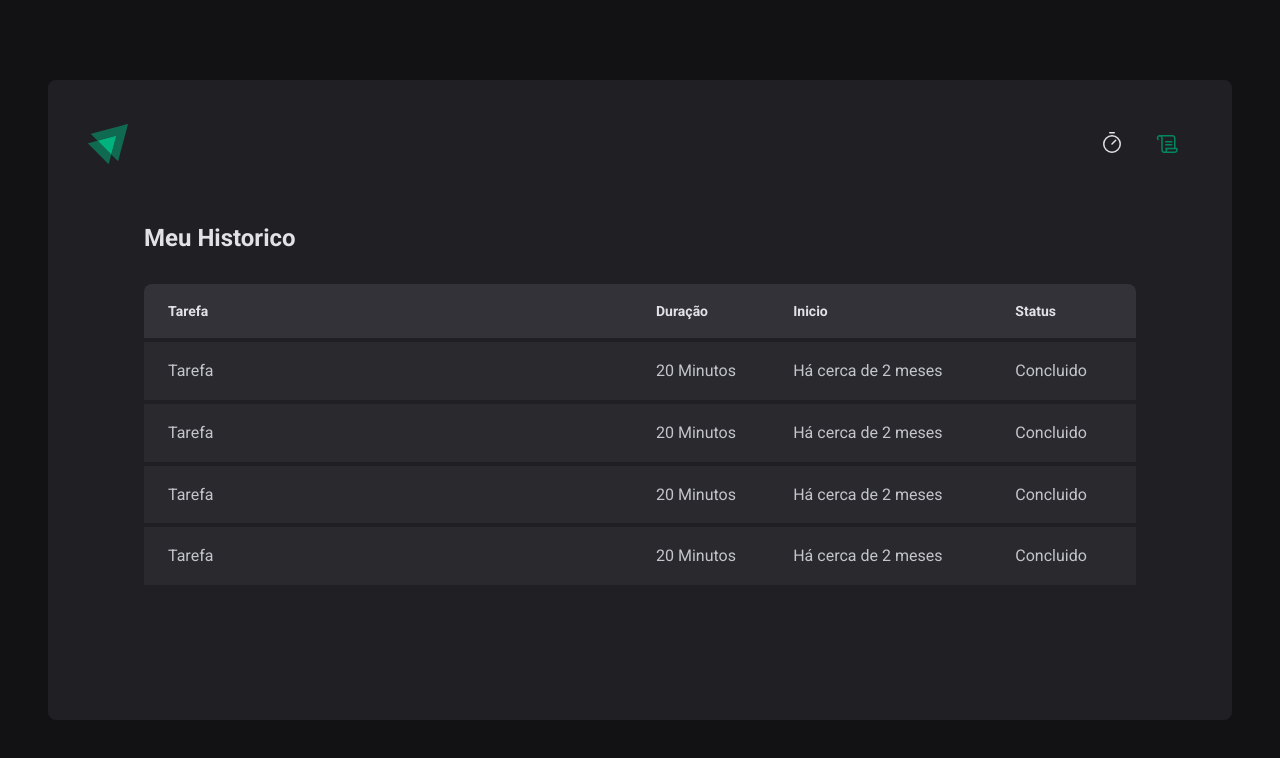
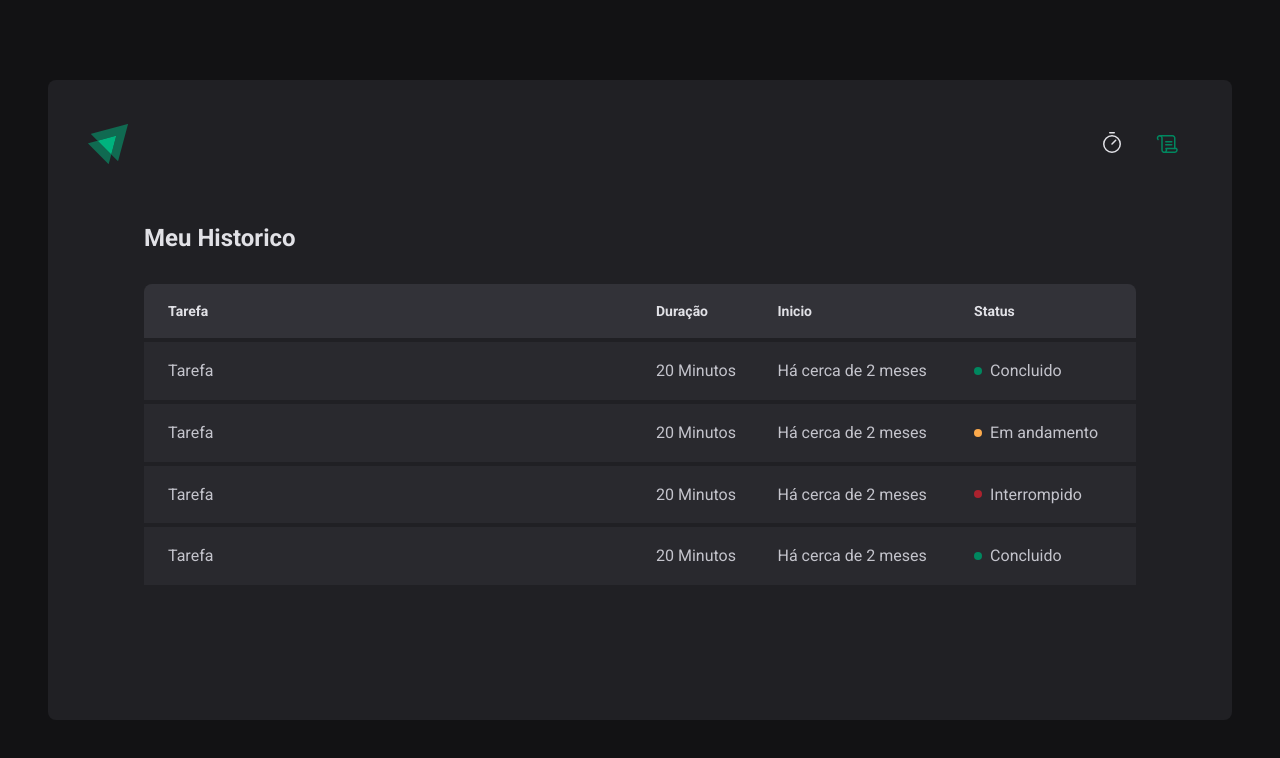
Before and after one commit to myzerx/IgniteTimer, a React (Vite) app: page /history in a window 1280 px wide. Shown: the top 758 px of the page. Built offline with nearby package versions, Linux system fonts and the light colour scheme.

Commit message:
wip(History): status component

```diff
--- a/src/pages/History/index.tsx
+++ b/src/pages/History/index.tsx
@@ -1,4 +1,4 @@
-import { HistoryContainer, HistoryList } from './style'
+import { HistoryContainer, HistoryList, Status } from './style'
 
 export function History() {
   return (
@@ -20,25 +20,33 @@
               <td>Tarefa</td>
               <td>20 Minutos</td>
               <td>Há cerca de 2 meses</td>
-              <td>Concluido</td>
+              <td>
+                <Status statusColor="green"> Concluido </Status>
+              </td>
             </tr>
             <tr>
               <td>Tarefa</td>
               <td>20 Minutos</td>
               <td>Há cerca de 2 meses</td>
-              <td>Concluido</td>
+              <td>
+                <Status statusColor="yellow"> Em andamento </Status>
+              </td>
             </tr>
             <tr>
               <td>Tarefa</td>
               <td>20 Minutos</td>
               <td>Há cerca de 2 meses</td>
-              <td>Concluido</td>
+              <td>
+                <Status statusColor="red"> Interrompido </Status>
+              </td>
             </tr>
             <tr>
               <td>Tarefa</td>
               <td>20 Minutos</td>
               <td>Há cerca de 2 meses</td>
-              <td>Concluido</td>
+              <td>
+                <Status statusColor="green"> Concluido </Status>
+              </td>
             </tr>
           </tbody>
         </table>
--- a/src/pages/History/style.ts
+++ b/src/pages/History/style.ts
@@ -60,3 +60,27 @@
     }
   }
 `
+
+const StatusColorsObj = {
+  yellow: 'yellow-500',
+  green: 'green-500',
+  red: 'red-500',
+} as const
+
+interface StatusProps {
+  statusColor: keyof typeof StatusColorsObj
+}
+
+export const Status = styled.span<StatusProps>`
+  display: flex;
+  align-items: center;
+  gap: 0.5rem;
+
+  &::before {
+    content: '';
+    width: 0.5rem;
+    height: 0.5rem;
+    border-radius: 9999px;
+    background: ${(props) => props.theme[StatusColorsObj[props.statusColor]]};
+  }
+`
```
